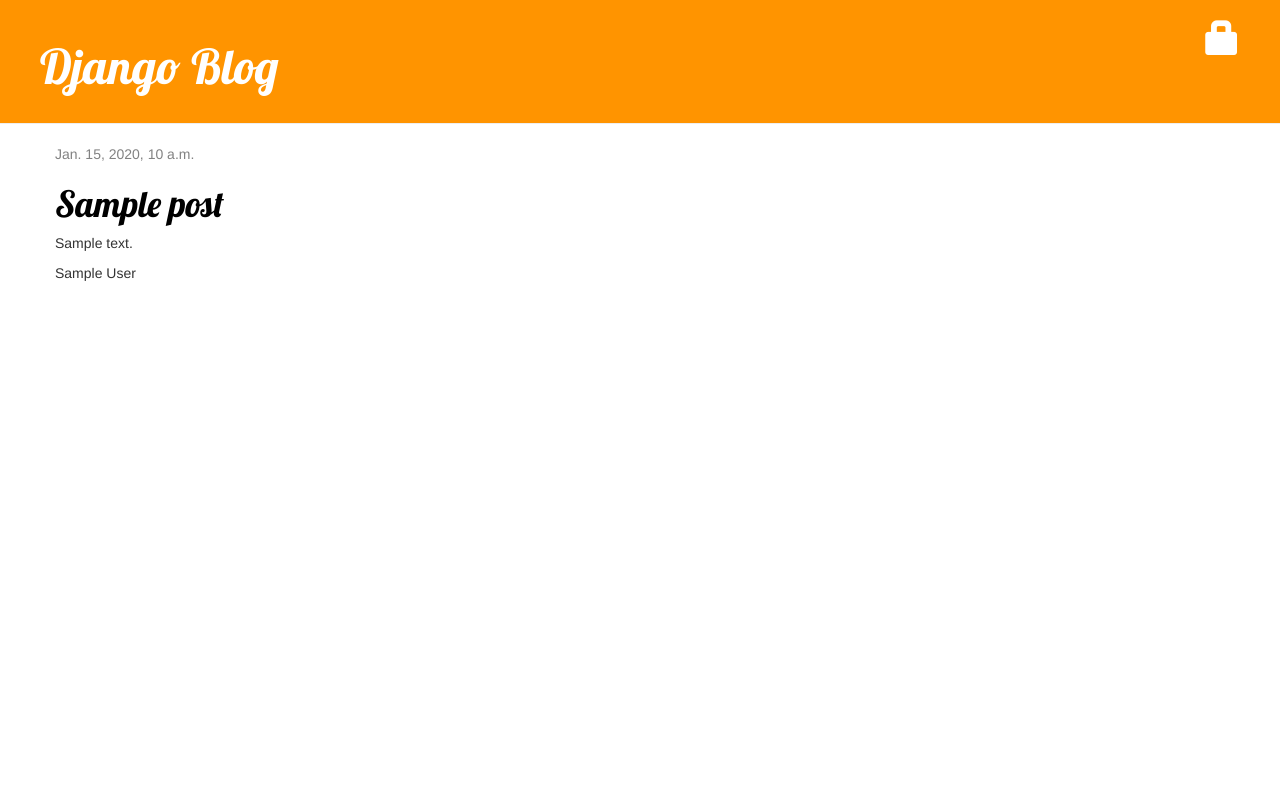
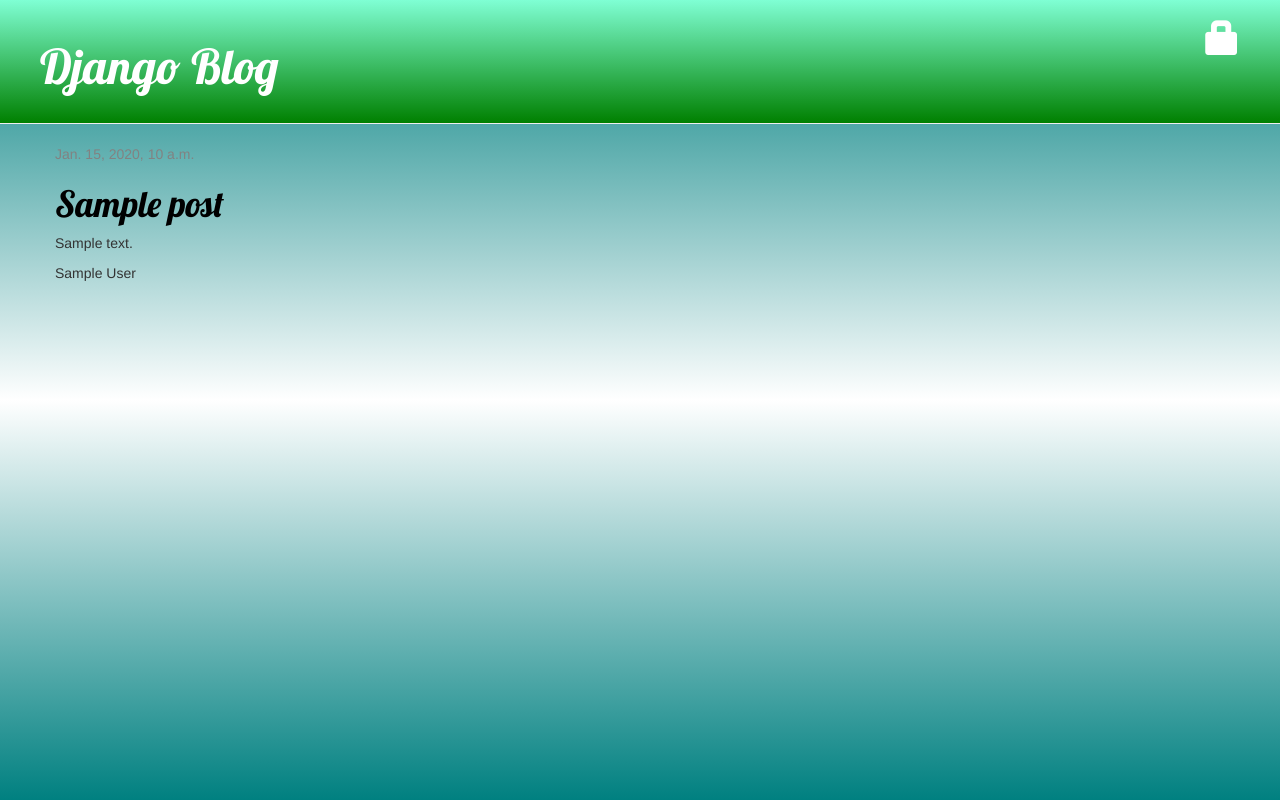
Before and after one commit to JeremiahJacobson/my-first-blog, a Django app: template blog/templates/blog/post_list.html in a window 1280 px wide. Run offline with Django 3.2, Linux system fonts and the light colour scheme; the template is opened without the code that fills it: most values are stand-ins (such as "Sample title", 1, 10 or a date in 2020); some libraries are stand-ins or nearby versions.

Commit message:
Changed colors

```diff
--- a/blog/static/css/blog.css
+++ b/blog/static/css/blog.css
@@ -2,8 +2,12 @@
     color: #FCA205;
     font-family: 'Lobster';
 }
+
+body {
+  background-image: linear-gradient(teal, white, teal);
+}
 .page-header {
-    background-color: #ff9400;
+    background-image: linear-gradient(aquamarine, green);
     margin-top: 0;
     padding: 20px 20px 20px 40px;
 }
```
